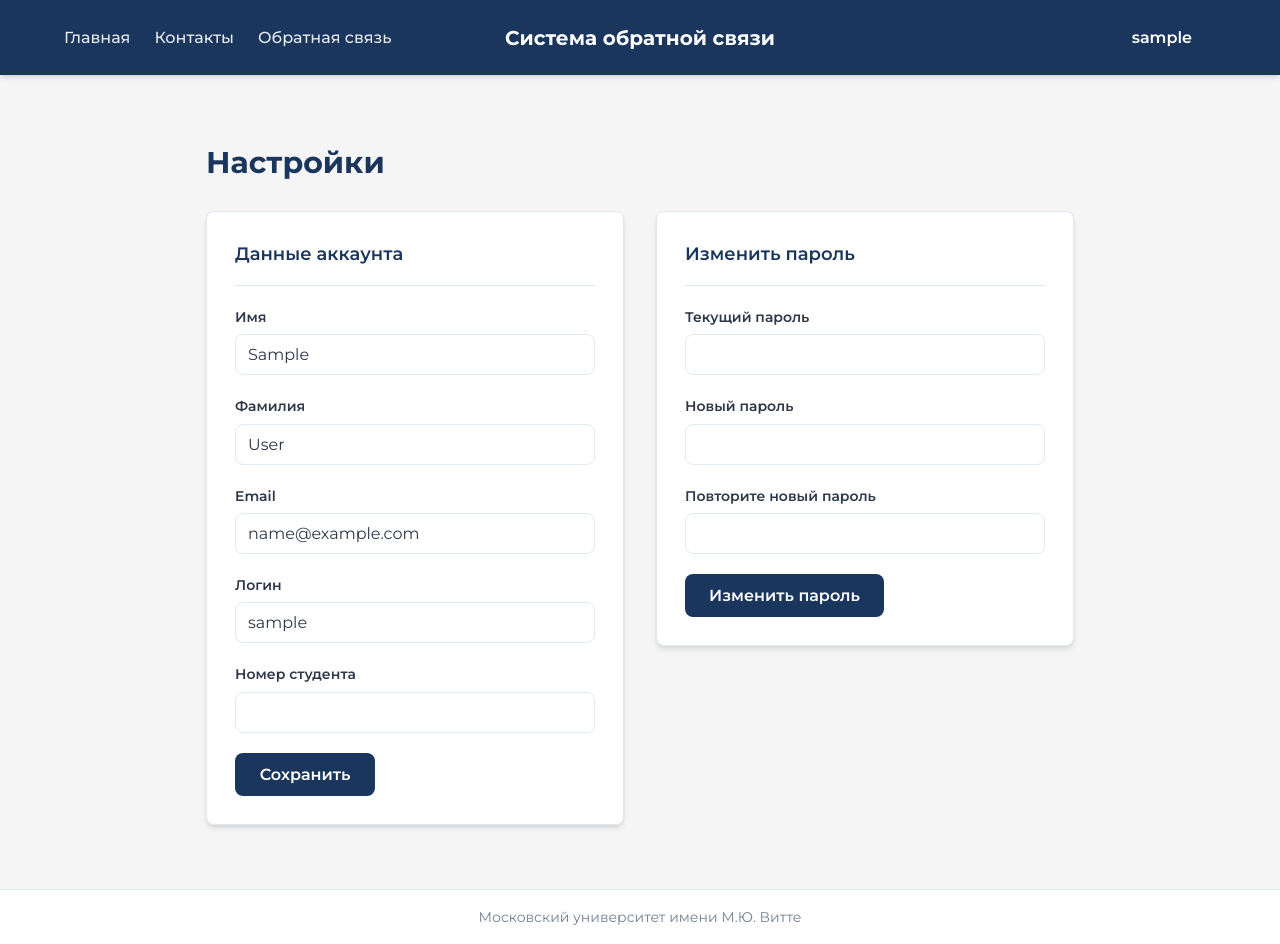
After one commit to feedbacksys1/fbsys, a Django app: page /settings/ in a window 1280 px wide. The commit adds this page. Run offline with Django 5.2, Linux system fonts and the light colour scheme; the visitor is signed in with stand-in values (Sample User, id 1).

Commit message:
Created account settings page

```diff
--- a/app/forms.py
+++ b/app/forms.py
@@ -2,12 +2,58 @@
 Формы приложения app.
 """
 from django import forms
-from django.contrib.auth.forms import UserCreationForm, AuthenticationForm
+from django.contrib.auth.forms import UserCreationForm, AuthenticationForm, PasswordChangeForm
 from django.contrib.auth import get_user_model
 
 from .models import Profile, Role
 
 User = get_user_model()
+
+
+class ProfileSettingsForm(forms.Form):
+    first_name = forms.CharField(
+        max_length=150,
+        required=True,
+        label='Имя',
+        widget=forms.TextInput(attrs={'class': 'form-input', 'autocomplete': 'given-name'}),
+    )
+    last_name = forms.CharField(
+        max_length=150,
+        required=True,
+        label='Фамилия',
+        widget=forms.TextInput(attrs={'class': 'form-input', 'autocomplete': 'family-name'}),
+    )
+    email = forms.EmailField(
+        required=True,
+        label='Email',
+        widget=forms.EmailInput(attrs={'class': 'form-input', 'autocomplete': 'email'}),
+    )
+    username = forms.CharField(
+        max_length=150,
+        label='Логин',
+        widget=forms.TextInput(attrs={'class': 'form-input', 'autocomplete': 'username'}),
+    )
+    student_number = forms.CharField(
+        max_length=50,
+        required=False,
+        label='Номер студента',
+        widget=forms.TextInput(attrs={'class': 'form-input'}),
+    )
+
+    def __init__(self, *args, user=None, **kwargs):
+        super().__init__(*args, **kwargs)
+        self.user = user
+
+    def clean_username(self):
+        username = self.cleaned_data.get('username', '').strip()
+        if not username:
+            return username
+        qs = User.objects.filter(username=username)
+        if self.user:
+            qs = qs.exclude(pk=self.user.pk)
+        if qs.exists():
+            raise forms.ValidationError('Пользователь с таким логином уже существует.')
+        return username
 
 
 class RegistrationForm(UserCreationForm):
@@ -100,6 +146,34 @@ class RegistrationForm(UserCreationForm):
         return user
 
 
+class PasswordChangeFormStyled(PasswordChangeForm):
+    old_password = forms.CharField(
+        label='Текущий пароль',
+        widget=forms.PasswordInput(attrs={
+            'class': 'form-input',
+            'autocomplete': 'current-password',
+        }),
+    )
+    new_password1 = forms.CharField(
+        label='Новый пароль',
+        widget=forms.PasswordInput(attrs={
+            'class': 'form-input',
+            'autocomplete': 'new-password',
+        }),
+    )
+    new_password2 = forms.CharField(
+        label='Повторите новый пароль',
+        widget=forms.PasswordInput(attrs={
+            'class': 'form-input',
+            'autocomplete': 'new-password',
+        }),
+    )
+
+    def __init__(self, *args, **kwargs):
+        super().__init__(*args, **kwargs)
+        self.fields['new_password1'].help_text = None
+
+
 class LoginForm(AuthenticationForm):
     username = forms.CharField(
         label='Email или логин',
--- a/app/urls.py
+++ b/app/urls.py
@@ -26,6 +26,7 @@ urlpatterns = [
     path('login/', views.login_view, name='site_login'),
     path('register/', views.register, name='site_register'),
     path('logout/', views.logout_view, name='site_logout'),
+    path('settings/', views.settings_view, name='settings'),
     path('admin-panel/', views.admin_panel, name='admin_panel'),
     path('admin-panel/users/', views.admin_users, name='admin_users'),
     path('admin-panel/feedback/', views.admin_feedback_list, name='admin_feedback_list'),
--- a/app/views.py
+++ b/app/views.py
@@ -2,7 +2,7 @@
 Представления основного приложения.
 """
 from django.shortcuts import render, redirect, get_object_or_404
-from django.contrib.auth import login, logout
+from django.contrib.auth import login, logout, update_session_auth_hash
 from django.contrib.auth.decorators import login_required, user_passes_test
 from django.contrib.auth import get_user_model
 from django.db.models import Q
@@ -10,7 +10,7 @@ from django.utils import timezone
 
 from django.contrib import messages
 
-from .forms import RegistrationForm, LoginForm
+from .forms import RegistrationForm, LoginForm, ProfileSettingsForm, PasswordChangeFormStyled
 from .models import Profile, Role, GeneralFeedback, FeedbackStatus
 
 User = get_user_model()
@@ -113,6 +113,54 @@ def logout_view(request):
     return redirect('landing')
 
 
+@login_required
+def settings_view(request):
+    """
+    Настройки аккаунта: данные профиля и смена пароля.
+    """
+    user = request.user
+    try:
+        profile = user.profile
+    except Profile.DoesNotExist:
+        profile = None
+    profile_form = ProfileSettingsForm(
+        request.POST if request.method == 'POST' and 'profile_submit' in request.POST else None,
+        user=user,
+        initial={
+            'first_name': user.first_name,
+            'last_name': user.last_name,
+            'email': user.email or '',
+            'username': user.username,
+            'student_number': profile.student_number if profile else '',
+        },
+    )
+    password_form = PasswordChangeFormStyled(
+        user,
+        request.POST if request.method == 'POST' and 'password_submit' in request.POST else None,
+    )
+    if request.method == 'POST':
+        if 'profile_submit' in request.POST and profile_form.is_valid():
+            user.first_name = profile_form.cleaned_data['first_name']
+            user.last_name = profile_form.cleaned_data['last_name']
+            user.email = profile_form.cleaned_data['email']
+            user.username = profile_form.cleaned_data['username']
+            user.save()
+            prof, _ = Profile.objects.get_or_create(user=user, defaults={'role': Role.STUDENT})
+            prof.student_number = profile_form.cleaned_data.get('student_number', '')
+            prof.save()
+            messages.success(request, 'Данные аккаунта сохранены.')
+            return redirect('settings')
+        if 'password_submit' in request.POST and password_form.is_valid():
+            password_form.save()
+            update_session_auth_hash(request, password_form.user)
+            messages.success(request, 'Пароль успешно изменён.')
+            return redirect('settings')
+    return render(request, 'settings.html', {
+        'profile_form': profile_form,
+        'password_form': password_form,
+    })
+
+
 def _is_staff(user):
     return user.is_authenticated and user.is_staff
 
--- a/static/css/style.css
+++ b/static/css/style.css
@@ -932,6 +932,59 @@ body.register-fullpage {
     margin-bottom: 1rem;
 }
 
+/* Страница настроек */
+.settings-page {
+    max-width: 900px;
+    margin: 0 auto;
+    padding: 2rem 1rem;
+}
+
+.settings-page .page-title {
+    margin-bottom: 1.5rem;
+}
+
+.settings-cards {
+    display: grid;
+    grid-template-columns: 1fr 1fr;
+    gap: 2rem;
+    align-items: start;
+}
+
+.settings-card {
+    background: var(--color-surface);
+    border-radius: var(--radius);
+    padding: 1.75rem;
+    box-shadow: var(--shadow);
+    border: 1px solid var(--color-border);
+}
+
+.settings-card-title {
+    font-size: 1.125rem;
+    font-weight: 600;
+    color: var(--color-primary);
+    margin-bottom: 1.25rem;
+    padding-bottom: 1rem;
+    border-bottom: 1px solid var(--color-border);
+}
+
+.settings-form .form-row {
+    margin-bottom: 1.25rem;
+}
+
+.settings-form .form-row:last-of-type {
+    margin-bottom: 0;
+}
+
+.settings-form .form-actions {
+    margin-top: 1.25rem;
+}
+
+@media (max-width: 768px) {
+    .settings-cards {
+        grid-template-columns: 1fr;
+    }
+}
+
 .form-actions .btn {
     min-width: 140px;
 }
--- a/templates/base.html
+++ b/templates/base.html
@@ -31,6 +31,7 @@
                         {% else %}
                         <a href="#">Личный кабинет</a>
                         {% endif %}
+                        <a href="{% url 'settings' %}">Настройки</a>
                         <a href="{% url 'site_logout' %}">Выход</a>
                     </div>
                 </div>
--- /dev/null
+++ b/templates/settings.html
@@ -0,0 +1,90 @@
+{% extends "base.html" %}
+
+{% block title %}Настройки{% endblock %}
+
+{% block content %}
+<div class="settings-page">
+    <h1 class="page-title">Настройки</h1>
+    <div class="settings-cards">
+        <section class="settings-card">
+            <h2 class="settings-card-title">Данные аккаунта</h2>
+            <form method="post" action="{% url 'settings' %}" class="settings-form">
+                {% csrf_token %}
+                <div class="form-row">
+                    <label class="form-label" for="id_first_name">Имя</label>
+                    {{ profile_form.first_name }}
+                    {% if profile_form.first_name.errors %}
+                    <ul class="form-errors">{% for e in profile_form.first_name.errors %}<li>{{ e }}</li>{% endfor %}</ul>
+                    {% endif %}
+                </div>
+                <div class="form-row">
+                    <label class="form-label" for="id_last_name">Фамилия</label>
+                    {{ profile_form.last_name }}
+                    {% if profile_form.last_name.errors %}
+                    <ul class="form-errors">{% for e in profile_form.last_name.errors %}<li>{{ e }}</li>{% endfor %}</ul>
+                    {% endif %}
+                </div>
+                <div class="form-row">
+                    <label class="form-label" for="id_email">Email</label>
+                    {{ profile_form.email }}
+                    {% if profile_form.email.errors %}
+                    <ul class="form-errors">{% for e in profile_form.email.errors %}<li>{{ e }}</li>{% endfor %}</ul>
+                    {% endif %}
+                </div>
+                <div class="form-row">
+                    <label class="form-label" for="id_username">Логин</label>
+                    {{ profile_form.username }}
+                    {% if profile_form.username.errors %}
+                    <ul class="form-errors">{% for e in profile_form.username.errors %}<li>{{ e }}</li>{% endfor %}</ul>
+                    {% endif %}
+                </div>
+                <div class="form-row">
+                    <label class="form-label" for="id_student_number">Номер студента</label>
+                    {{ profile_form.student_number }}
+                    {% if profile_form.student_number.errors %}
+                    <ul class="form-errors">{% for e in profile_form.student_number.errors %}<li>{{ e }}</li>{% endfor %}</ul>
+                    {% endif %}
+                </div>
+                <div class="form-actions">
+                    <button type="submit" name="profile_submit" class="btn btn-primary">Сохранить</button>
+                </div>
+            </form>
+        </section>
+        <section class="settings-card">
+            <h2 class="settings-card-title">Изменить пароль</h2>
+            <form method="post" action="{% url 'settings' %}" class="settings-form">
+                {% csrf_token %}
+                <div class="form-row">
+                    <label class="form-label" for="id_old_password">Текущий пароль</label>
+                    {{ password_form.old_password }}
+                    {% if password_form.old_password.errors %}
+                    <ul class="form-errors">{% for e in password_form.old_password.errors %}<li>{{ e }}</li>{% endfor %}</ul>
+                    {% endif %}
+                </div>
+                <div class="form-row">
+                    <label class="form-label" for="id_new_password1">Новый пароль</label>
+                    {{ password_form.new_password1 }}
+                    {% if password_form.new_password1.errors %}
+                    <ul class="form-errors">{% for e in password_form.new_password1.errors %}<li>{{ e }}</li>{% endfor %}</ul>
+                    {% endif %}
+                </div>
+                <div class="form-row">
+                    <label class="form-label" for="id_new_password2">Повторите новый пароль</label>
+                    {{ password_form.new_password2 }}
+                    {% if password_form.new_password2.errors %}
+                    <ul class="form-errors">{% for e in password_form.new_password2.errors %}<li>{{ e }}</li>{% endfor %}</ul>
+                    {% endif %}
+                </div>
+                {% if password_form.non_field_errors %}
+                <ul class="form-errors form-errors-general">
+                    {% for e in password_form.non_field_errors %}<li>{{ e }}</li>{% endfor %}
+                </ul>
+                {% endif %}
+                <div class="form-actions">
+                    <button type="submit" name="password_submit" class="btn btn-primary">Изменить пароль</button>
+                </div>
+            </form>
+        </section>
+    </div>
+</div>
+{% endblock %}
```
